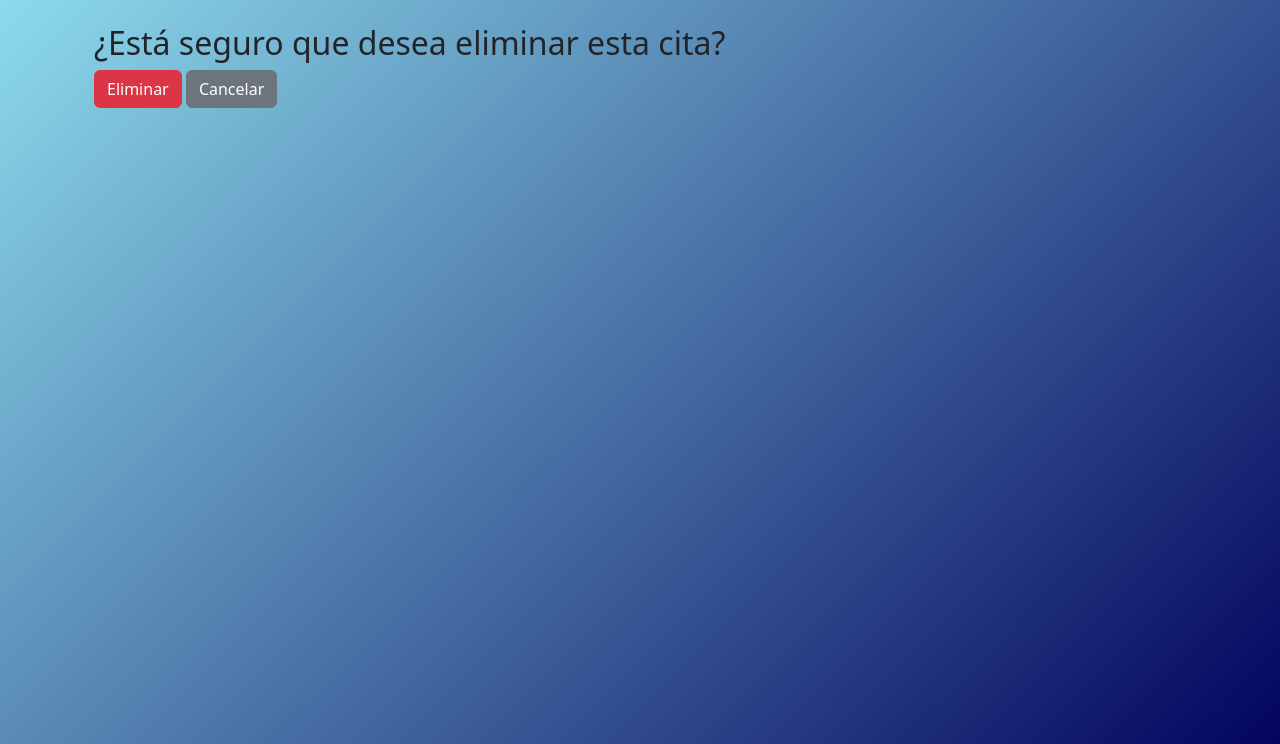
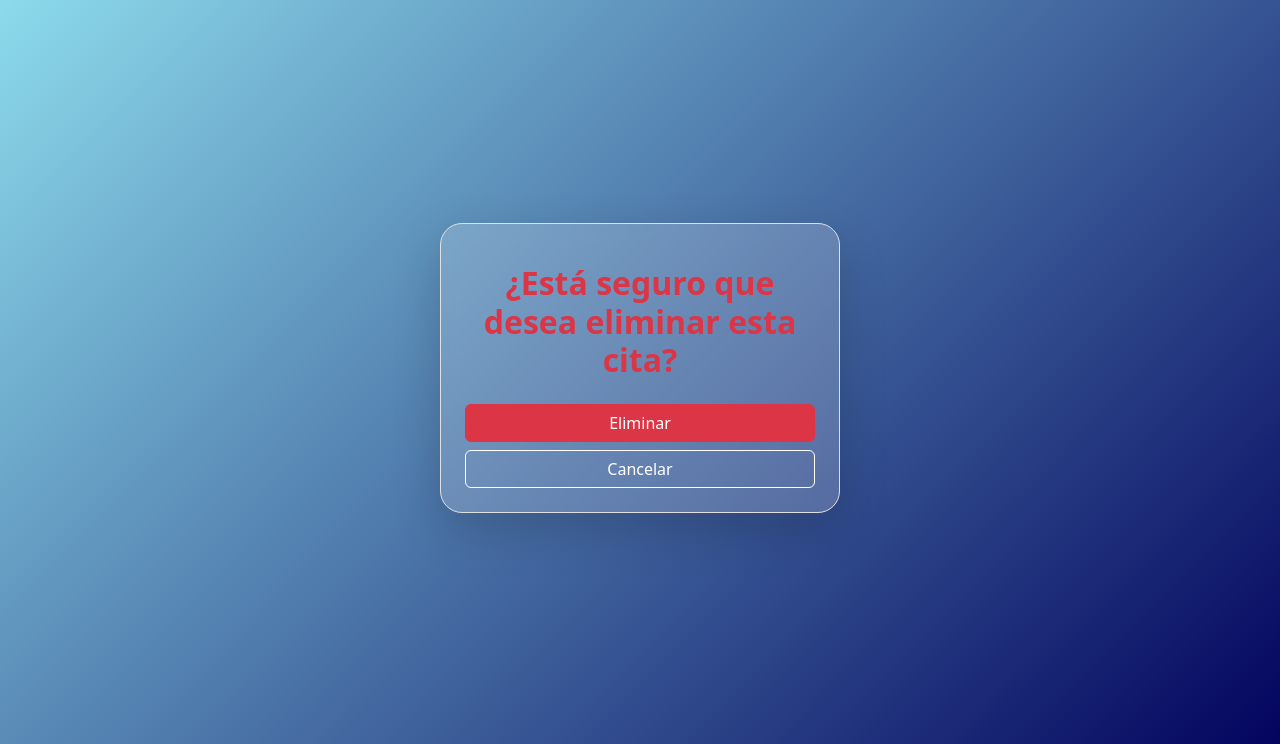
Before and after one commit to Eliasovalle22/eps_salud, a Django app: template core/templates/core/eliminar_cita.html in a window 1280 px wide. Shown: the part 56-800 px from the top of the page. Run offline with Django 5.2, Linux system fonts and the light colour scheme; the template is opened without the code that fills it, so the values that code supplies are empty.

Commit message:
commit 16
estilo para las paginas:
- detalle cita
-eliminar cita

```diff
--- a/core/templates/core/eliminar_cita.html
+++ b/core/templates/core/eliminar_cita.html
@@ -1,11 +1,14 @@
 {% extends 'base.html' %}
 {% block content %}
-<div class="container mt-4">
-    <h2>¿Está seguro que desea eliminar esta cita?</h2>
-    <form method="post">
-        {% csrf_token %}
-        <button type="submit" class="btn btn-danger">Eliminar</button>
-        <a href="{% url 'citas_medico' %}" class="btn btn-secondary">Cancelar</a>
-    </form>
+<div class="container mt-5 d-flex justify-content-center align-items-center" style="min-height: 80vh;">
+    <div class="card shadow-lg p-4 text-center" style="width: 100%; max-width: 400px; background: rgba(255,255,255,0.18); border-radius: 22px; backdrop-filter: blur(8px); border: 1.5px solid #e0e0e0;">
+        <i class="bi bi-trash3" style="font-size: 2.5rem; color: #dc3545;"></i>
+        <h2 class="mt-3 mb-4 fw-bold text-danger">¿Está seguro que desea eliminar esta cita?</h2>
+        <form method="post">
+            {% csrf_token %}
+            <button type="submit" class="btn btn-danger w-100 mb-2">Eliminar</button>
+            <a href="{% url 'citas_medico' %}" class="btn btn-outline-secondary w-100">Cancelar</a>
+        </form>
+    </div>
 </div>
 {% endblock %}
```
Also changed, not shown: core/templates/core/detalle_cita_paciente.html (+11 -5 lines).
